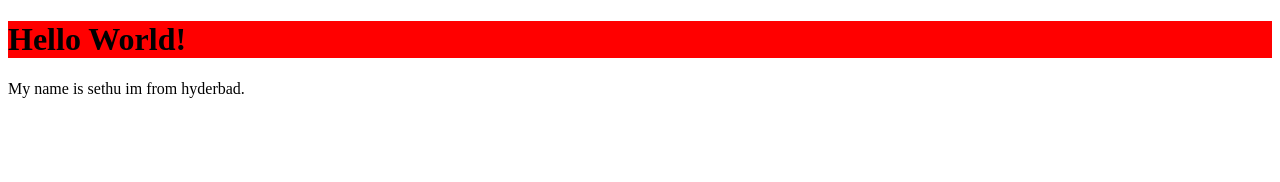
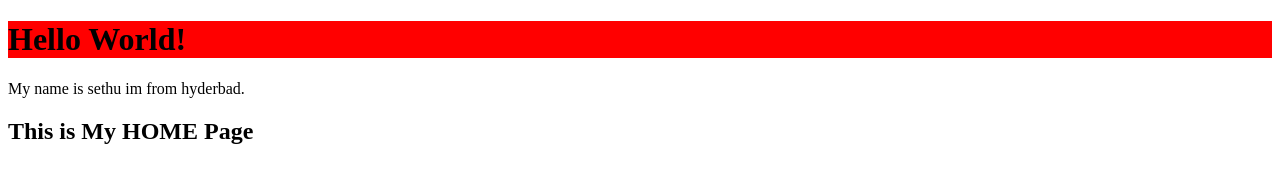
Before and after one commit to psethuram009/frontend, a plain HTML site: page index.html in a window 1280 px wide. Drawn offline with Linux system fonts and the light colour scheme.

Commit message:
Update Tile and Header

```diff
--- a/index.html
+++ b/index.html
@@ -4,6 +4,7 @@
 
 <h1 style="background-color: red;">Hello World!</h1>
 <p>My name is sethu im from hyderbad.</p>
+<h2>This is My HOME Page</h2>
 
 </body>
 </html>
```
